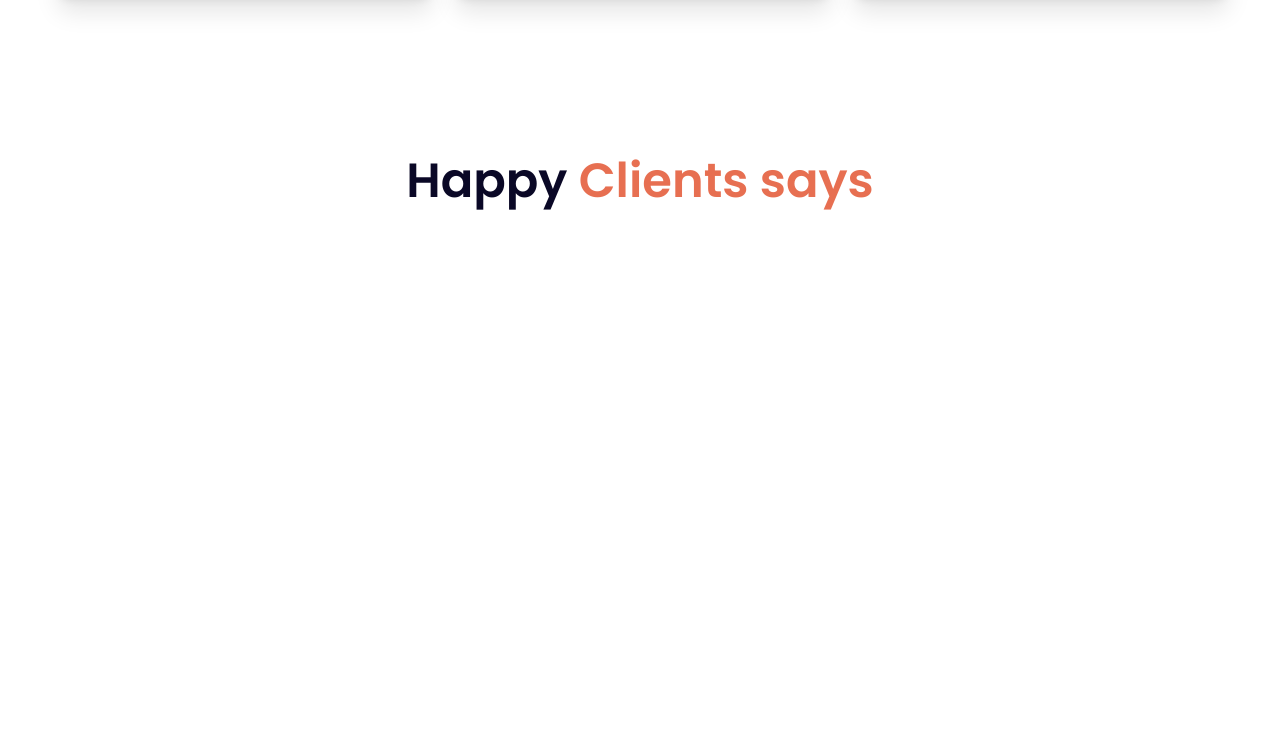
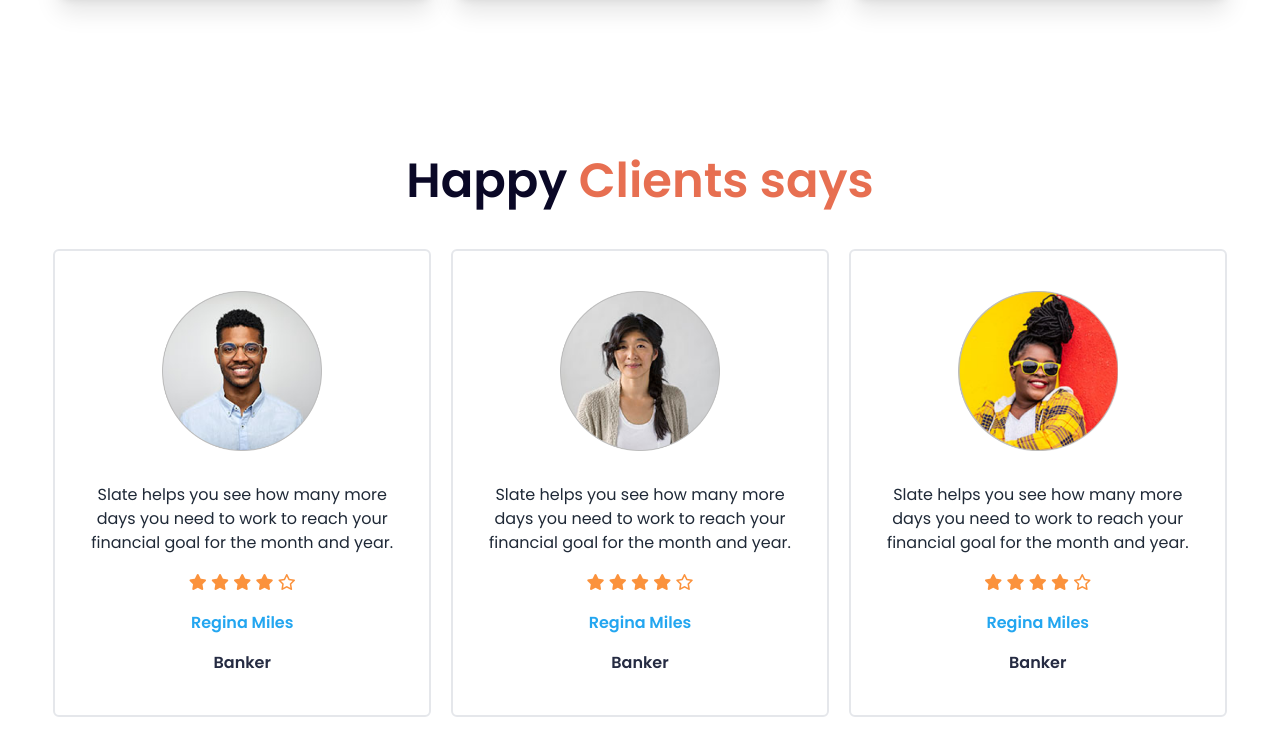
Before and after one commit to MxAziz/Biker-ZONE-with.DaisyUI, a plain HTML site: page index.html in a window 1280 px wide. Shown: the part 1896-2651 px from the top of the page. Before the commit the page ends 2145 px from the top, so only its background shows below. Drawn offline with nearby package versions, Linux system fonts and the light colour scheme.

Commit message:
happy client section done

```diff
--- a/index.html
+++ b/index.html
@@ -7,6 +7,8 @@
     <!-- daisy ui cdn -->
     <link href="https://cdn.jsdelivr.net/npm/daisyui@4.12.10/dist/full.min.css" rel="stylesheet" type="text/css" />
     <script src="https://cdn.tailwindcss.com"></script>
+    <!-- font awesome cdn -->
+    <script src="https://kit.fontawesome.com/a4b6285254.js" crossorigin="anonymous"></script>
     <!-- google font cdn -->
     <link rel="preconnect" href="https://fonts.googleapis.com">
     <link rel="preconnect" href="https://fonts.gstatic.com" crossorigin>
@@ -222,9 +224,80 @@
           </section>
 
           <!-- happy clients section -->
-           <section class="">
+           <section class="mb-16 lg:mb-40">
             <h3 class="text-center text-5xl font-semibold text-[#0A0826] mb-11">Happy <span class="text-[#E76F51]">Clients says</span></h3>
-
+            <!-- card container -->
+             <div class="lg:grid grid-cols-3 gap-5 space-y-5 lg:space-y-0">
+              <!-- card 1 -->
+               <div class="py-10 px-9 rounded-md border-2 text-center">
+                <!-- img content -->
+                <figure >
+                  <img class="mx-auto size-40" src="./images/others/user-1.png" alt="">
+                </figure>
+                <!-- text content -->
+                 <div class="mt-8 space-y-4">
+                  <p>Slate helps you see how
+                    many more days you need
+                    to work to reach your financial
+                    goal for the month and year.</p>
+                    <div class="text-orange-400">
+                      <i class="fa-solid fa-star"></i>
+                      <i class="fa-solid fa-star"></i>
+                      <i class="fa-solid fa-star"></i>
+                      <i class="fa-solid fa-star"></i>
+                      <i class="fa-regular fa-star"></i>
+                    </div>
+                    <h4 class="text-[#23A6F0] font-semibold">Regina Miles</h4>
+                    <h4 class="text-[#252B42] font-semibold">Banker</h4>
+                 </div>
+               </div>
+              <!-- card 2 -->
+              <div class="py-10 px-9 rounded-md border-2 text-center">
+                <!-- img content -->
+                <figure >
+                  <img class="mx-auto size-40" src="./images/others/user-2.png" alt="">
+                </figure>
+                <!-- text content -->
+                 <div class="mt-8 space-y-4">
+                  <p>Slate helps you see how
+                    many more days you need
+                    to work to reach your financial
+                    goal for the month and year.</p>
+                    <div class="text-orange-400">
+                      <i class="fa-solid fa-star"></i>
+                      <i class="fa-solid fa-star"></i>
+                      <i class="fa-solid fa-star"></i>
+                      <i class="fa-solid fa-star"></i>
+                      <i class="fa-regular fa-star"></i>
+                    </div>
+                    <h4 class="text-[#23A6F0] font-semibold">Regina Miles</h4>
+                    <h4 class="text-[#252B42] font-semibold ">Banker</h4>
+                 </div>
+               </div>
+              <!-- card 3 -->
+              <div class="py-10 px-9 rounded-md border-2 text-center">
+                <!-- img content -->
+                <figure >
+                  <img class="mx-auto size-40" src="./images/others/user-3.png" alt="">
+                </figure>
+                <!-- text content -->
+                 <div class="mt-8 space-y-4">
+                  <p>Slate helps you see how
+                    many more days you need
+                    to work to reach your financial
+                    goal for the month and year.</p>
+                    <div class="text-orange-400">
+                      <i class="fa-solid fa-star"></i>
+                      <i class="fa-solid fa-star"></i>
+                      <i class="fa-solid fa-star"></i>
+                      <i class="fa-solid fa-star"></i>
+                      <i class="fa-regular fa-star"></i>
+                    </div>
+                    <h4 class="text-[#23A6F0] font-semibold">Regina Miles</h4>
+                    <h4 class="text-[#252B42] font-semibold">Banker</h4>
+                 </div>
+               </div>
+             </div>
            </section>
 
     </main>
```
